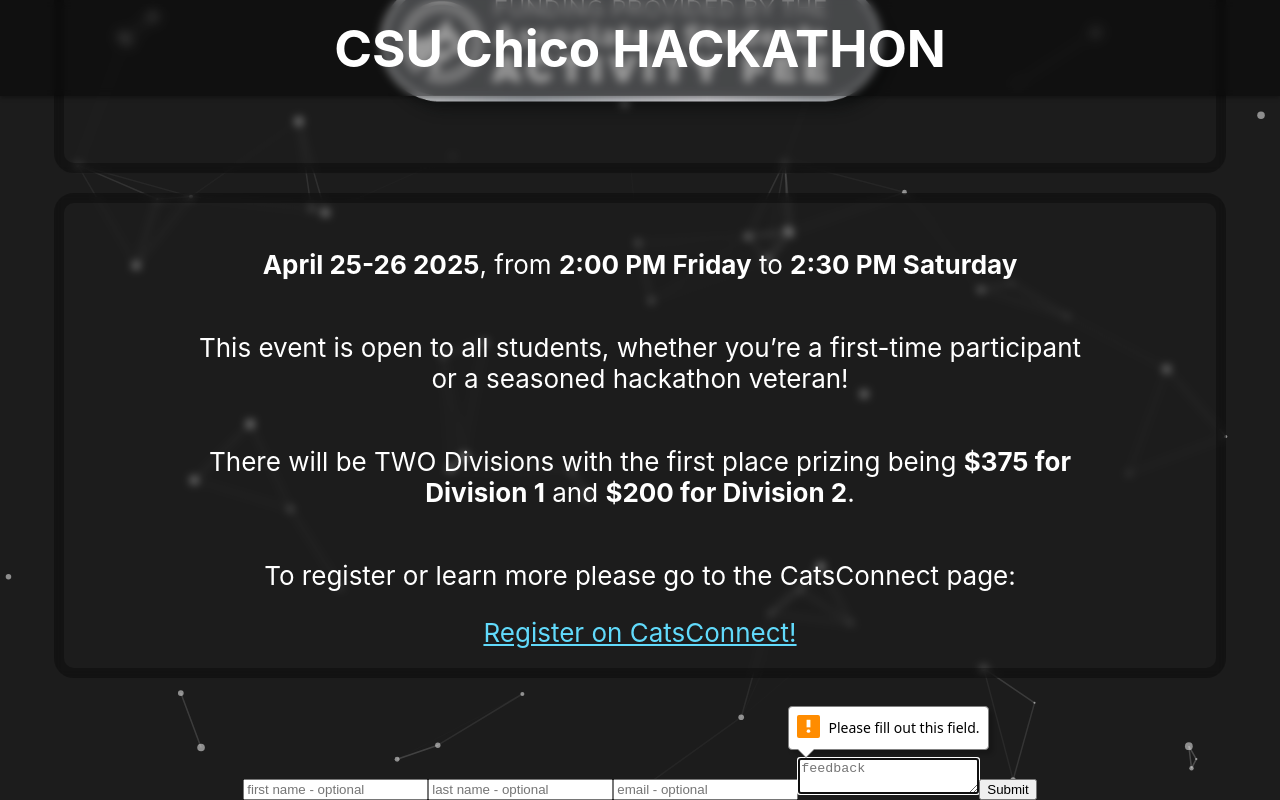
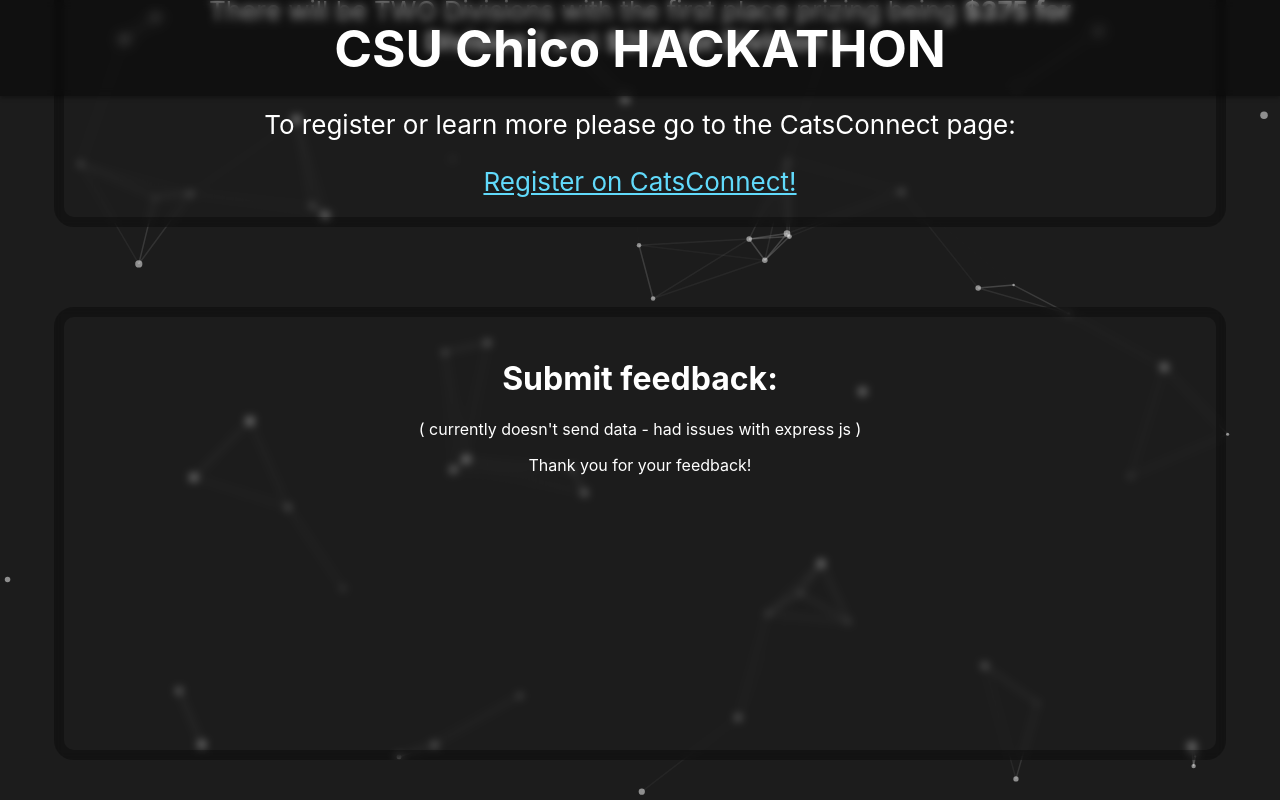
Before and after one commit to ZachBoggs/hackathon-website, a React (Vite) app: page /home in a window 1280 px wide. Both pictures are taken after a click on the button "Submit". Built offline with nearby package versions, Linux system fonts and the light colour scheme.

Commit message:
added a nicer looking form page, still needs some touch ups

```diff
--- a/src/components/Footer.jsx
+++ b/src/components/Footer.jsx
@@ -1,4 +1,8 @@
 import React, { useState } from 'react'
+import { motion } from 'framer-motion';
+import { TextField } from '@mui/material';
+import Stack from '@mui/material/Stack';
+
 const Footer = () => {
   const [submitted, setSubmitted] = useState(false);
   const [formData, setFormData] = useState({
@@ -16,22 +20,24 @@
 
   const handleSubmit = async (e) => {
     e.preventDefault(); // prevent page refresh
-
+    setSubmitted(true);
+    return;
     try {
       // for local testing
       const res = await fetch("http://localhost:3000/add-feedback", {
-        mode: 'no-cors',
         //const res = await fetch("https://csu-chico-hackathons-backend.vercel.app/add-feedback", {
+        mode: 'cors',
         method: "POST",
-        headers: { "Content-Type": "application/json" },
+        //headers: { "Content-Type": "application/json" },
+        headers: "Content-Type",
         body: JSON.stringify(formData)
       });
 
 
       if (!res.ok) throw new Error("Failed to submit");
+      //setSubmitted(true);
 
       // show thank you message
-      setSubmitted(true);
     } catch (error) {
       console.error("Submission error:", error);
       console.log("Submission error:", error);
@@ -40,53 +46,126 @@
   };
 
   return (
-    <div className="transition-all duration-500 max-w-md mx-auto">
-      {!submitted ? (
-        <form onSubmit={handleSubmit} className="flex flex-col gap-4">
-          <input
-            type="text"
+    <div>
+      <div className="transition-all duration-500 mx-auto item-holder background-blur">
+        <h1>Submit feedback: </h1>
+        <p>( currently doesn't send data - had issues with express js )</p>
+        {submitted ? <div className="text-center text-green-600 font-medium p-4 border rounded shadow">
+          Thank you for your feedback!
+
+        </div> : <br />}
+        <motion.div
+          initial={{ opacity: 1 }}
+          animate={{ opacity: submitted ? 0 : 1, y: submitted ? 100 : 0 }}
+          transition={{ duration: 0.5 }} S
+        >
+          <Stack
+            direction={'row'}
+            spacing={2}
+            padding={2}
+            width={'100%'}
+            justifyContent={'center'}
+          >
+            <TextField
+              id="outlined-textarea"
+              label="first name - optional"
               name="first-name"
-            placeholder="first name - optional"
-            value={formData['first-name']}
+              placeholder="first name"
+              value={formData.firstname}
               onChange={handleChange}
-            className="p-2 border rounded"
+              sx={{
+                backgroundColor: '#f0f0f0',
+                borderRadius: 6,
+                input: { color: '#0' },
+                '& .MuiOutlinedInput-root': {
+                  borderRadius: 6,
+                  '& fieldset': {
+                    borderRadius: 6, // ensures outline matches input shape
+                  },
+                },
+              }}
             />
-          <input
-            type="text"
+
+            <TextField
+              id="outlined-textarea"
+              label="last name - optional"
               name="last-name"
-            placeholder="last name - optional"
-            value={formData['last-name']}
+              placeholder="last name"
+              value={formData.lastname}
               onChange={handleChange}
-            className="p-2 border rounded"
+              sx={{
+                backgroundColor: '#f0f0f0',
+                borderRadius: 6,
+                input: { color: '#0' },
+                '& .MuiOutlinedInput-root': {
+                  borderRadius: 6,
+                  '& fieldset': {
+                    borderRadius: 6, // ensures outline matches input shape
+                  },
+                },
+              }}
             />
-          <input
-            type="email"
+          </Stack>
+
+          <div>
+            <TextField
+              id="outlined-textarea"
+              label="email - optional"
               name="email"
-            placeholder="email - optional"
+              placeholder="email"
               value={formData.email}
               onChange={handleChange}
-            className="p-2 border rounded"
+              sx={{
+                backgroundColor: '#f0f0f0',
+                borderRadius: 6,
+                input: { color: '#0' },
+                '& .MuiOutlinedInput-root': {
+                  borderRadius: 6,
+                  '& fieldset': {
+                    borderRadius: 6, // ensures outline matches input shape
+                  },
+                },
+              }}
             />
-          <textarea
+          </div>
+          <div style={{ padding: '1em' }}>
+            <TextField
+              id="outlined-textarea"
+              label="feedback"
               name="feedback"
-            placeholder="feedback"
+              placeholder="I wish there was more of..."
+              multiline
               value={formData.feedback}
               onChange={handleChange}
-            required
-            className="p-2 border rounded"
+              sx={{
+                backgroundColor: '#f0f0f0',
+                borderRadius: 6,
+                textarea: { color: '#0' },
+                '& .MuiOutlinedInput-root': {
+                  borderRadius: 6,
+                  '& fieldset': {
+                    borderRadius: 6, // ensures outline matches input shape
+                  },
+                },
+              }}
             />
+          </div>
+        </motion.div >
+        {
+          !submitted ? (
+
+            <form onSubmit={handleSubmit} className="flex flex-col gap-4">
               <button type="submit" className="bg-blue-500 text-white p-2 rounded">
                 Submit
               </button>
+
             </form>
-      ) : (
-        <div className="text-center text-green-600 font-medium p-4 border rounded shadow">
-          Thank you for your feedback!
+          ) : () => { }
+        }
+      </div >
       <br />
       <br />
       <br />
-        </div>
-      )}
     </div>
   );
 };
```
Lines whose indentation alone changed are shown as unchanged.
